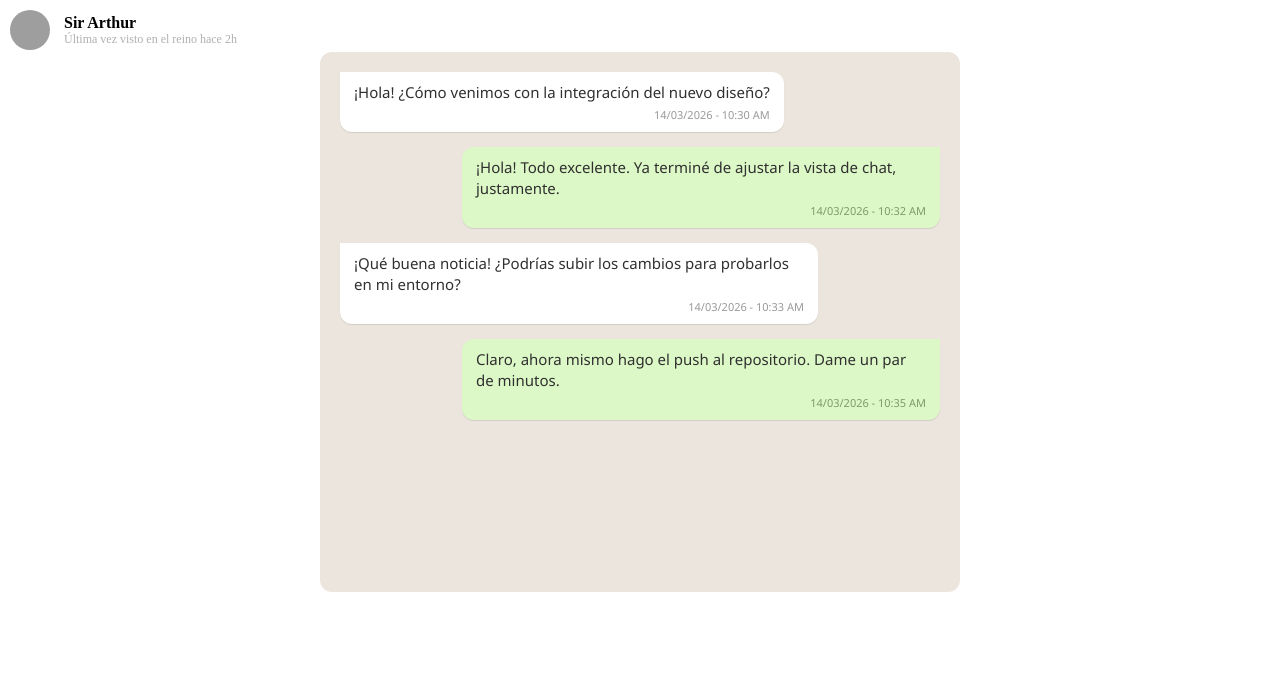
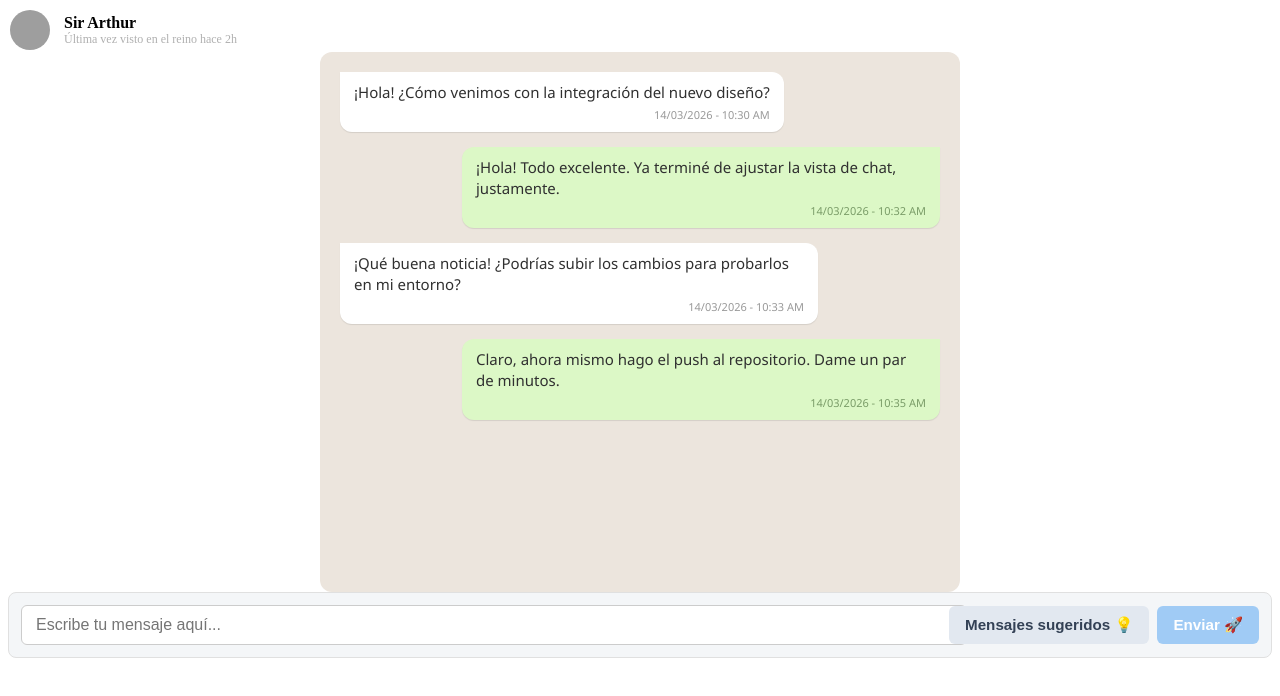
Before and after one commit to terminedev/proyecto-chat-nova, an Angular app: page / in a window 1280 px wide. Shown: the top 696 px of the page. Built offline with nearby package versions, Linux system fonts and the light colour scheme; grey boxes are pictures that could not be loaded.

Commit message:
Inputs del Chat Implementados

```diff
--- a/src/app/app.html
+++ b/src/app/app.html
@@ -1,2 +1,3 @@
 <app-layout-chat />
 <app-chat-view />
+<app-input-chat />
--- a/src/app/app.ts
+++ b/src/app/app.ts
@@ -1,10 +1,11 @@
 import { Component, signal } from '@angular/core';
 import { ChatView } from "./components/chat-view/chat-view";
 import { LayoutChat } from "./components/layout-chat/layout-chat";
+import { InputChat } from "./components/input-chat/input-chat";
 
 @Component({
   selector: 'app-root',
-  imports: [ChatView, LayoutChat],
+  imports: [ChatView, LayoutChat, InputChat],
   templateUrl: './app.html',
   styleUrl: './app.css'
 })
--- /dev/null
+++ b/src/app/components/input-chat/input-chat.css
@@ -0,0 +1,113 @@
+.chat-container {
+    display: flex;
+    align-items: center;
+    gap: 12px;
+    background-color: #f4f6f8;
+    padding: 12px;
+    border-radius: 8px;
+    border: 1px solid #e0e0e0;
+}
+
+/* El input se expande para tomar el lado izquierdo */
+.input-section {
+    flex-grow: 1;
+}
+
+.input-section input {
+    width: 100%;
+    padding: 10px 14px;
+    border: 1px solid #ccc;
+    border-radius: 6px;
+    font-size: 1rem;
+    outline: none;
+    transition: border-color 0.2s ease;
+}
+
+.input-section input:focus {
+    border-color: #007bff;
+    /* Color de foco */
+}
+
+/* Los botones se mantienen a la derecha */
+.actions-section {
+    display: flex;
+    align-items: center;
+    gap: 8px;
+}
+
+.btn-secondary,
+.btn-primary {
+    padding: 10px 16px;
+    border: none;
+    border-radius: 6px;
+    cursor: pointer;
+    font-size: 0.95rem;
+    font-weight: bold;
+    transition: background-color 0.2s;
+}
+
+.btn-secondary {
+    background-color: #e2e8f0;
+    color: #334155;
+}
+
+.btn-secondary:hover {
+    background-color: #cbd5e1;
+}
+
+.btn-primary {
+    background-color: #007bff;
+    color: white;
+}
+
+.btn-primary:hover:not(:disabled) {
+    background-color: #0056b3;
+}
+
+/* Estado deshabilitado si no cumple la validación */
+.btn-primary:disabled {
+    background-color: #a0cbf5;
+    cursor: not-allowed;
+}
+
+/* Lógica visual del menú flotante de sugerencias */
+.suggestions-wrapper {
+    position: relative;
+}
+
+.suggestions-menu {
+    position: absolute;
+    bottom: 120%;
+    /* Se abre hacia arriba del botón */
+    right: 0;
+    background: white;
+    border: 1px solid #ddd;
+    border-radius: 6px;
+    box-shadow: 0 -4px 12px rgba(0, 0, 0, 0.1);
+    width: 220px;
+    z-index: 100;
+}
+
+.suggestions-menu ul {
+    list-style: none;
+    margin: 0;
+    padding: 0;
+}
+
+.suggestions-menu li {
+    padding: 12px;
+    cursor: pointer;
+    border-bottom: 1px solid #f1f5f9;
+    font-size: 0.9rem;
+    color: #334155;
+    transition: background-color 0.2s;
+}
+
+.suggestions-menu li:last-child {
+    border-bottom: none;
+}
+
+.suggestions-menu li:hover {
+    background-color: #f8fafc;
+    color: #007bff;
+}
--- /dev/null
+++ b/src/app/components/input-chat/input-chat.html
@@ -0,0 +1,39 @@
+<div class="chat-container">
+
+    <div class="input-section">
+        <input type="text" [formControl]="messageControl" placeholder="Escribe tu mensaje aquí..."
+            (keyup.enter)="onSend()" />
+
+        @if (messageControl.value) {
+        <button type="button" class="btn-clear" (click)="clearMessage()" title="Borrar mensaje">
+            ✖
+        </button>
+        }
+    </div>
+
+    <div class="actions-section">
+
+        <div class="suggestions-wrapper">
+            <button type="button" class="btn-secondary" (click)="toggleSuggestions()">
+                Mensajes sugeridos 💡
+            </button>
+
+            @if (showSuggestions) {
+            <div class="suggestions-menu">
+                <ul>
+                    @for (msg of suggestedMessages; track msg) {
+                    <li (click)="selectSuggestion(msg)">
+                        {{ msg }}
+                    </li>
+                    }
+                </ul>
+            </div>
+            }
+        </div>
+
+        <button type="button" class="btn-primary" [disabled]="messageControl.invalid" (click)="onSend()">
+            Enviar 🚀
+        </button>
+    </div>
+
+</div>
--- /dev/null
+++ b/src/app/components/input-chat/input-chat.ts
@@ -0,0 +1,42 @@
+import { Component, EventEmitter, Output } from '@angular/core';
+import { FormControl, Validators, ReactiveFormsModule } from '@angular/forms';
+import { CommonModule } from '@angular/common';
+
+@Component({
+  selector: 'app-input-chat',
+  standalone: true,
+  imports: [ReactiveFormsModule, CommonModule],
+  templateUrl: './input-chat.html',
+  styleUrls: ['./input-chat.css']
+})
+export class InputChat {
+  messageControl = new FormControl('', [Validators.required, Validators.minLength(1)]);
+
+  showSuggestions = false;
+
+  suggestedMessages: string[] = [
+    '¿Cómo estás?',
+    '¿Qué ocurrió ayer?',
+    'Cuéntame más sobre eso.',
+    '¡Entendido, gracias!'
+  ];
+
+  toggleSuggestions() {
+    this.showSuggestions = !this.showSuggestions;
+  }
+
+  selectSuggestion(msg: string) {
+    this.messageControl.setValue(msg);
+    this.showSuggestions = false;
+  }
+
+  onSend() {
+    if (this.messageControl.valid) {
+      this.messageControl.reset('');
+    }
+  }
+
+  clearMessage() {
+    this.messageControl.reset('');
+  }
+}
```
